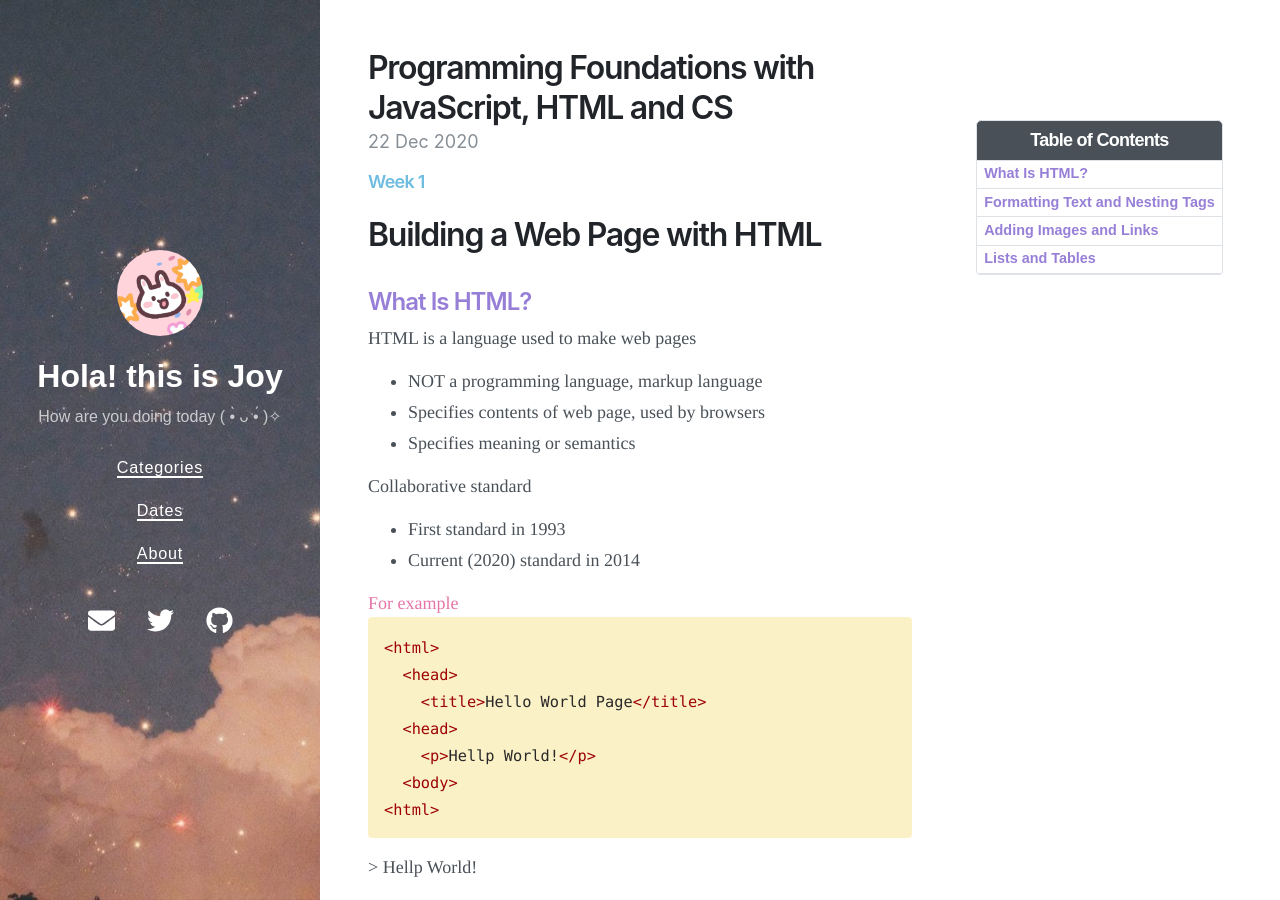
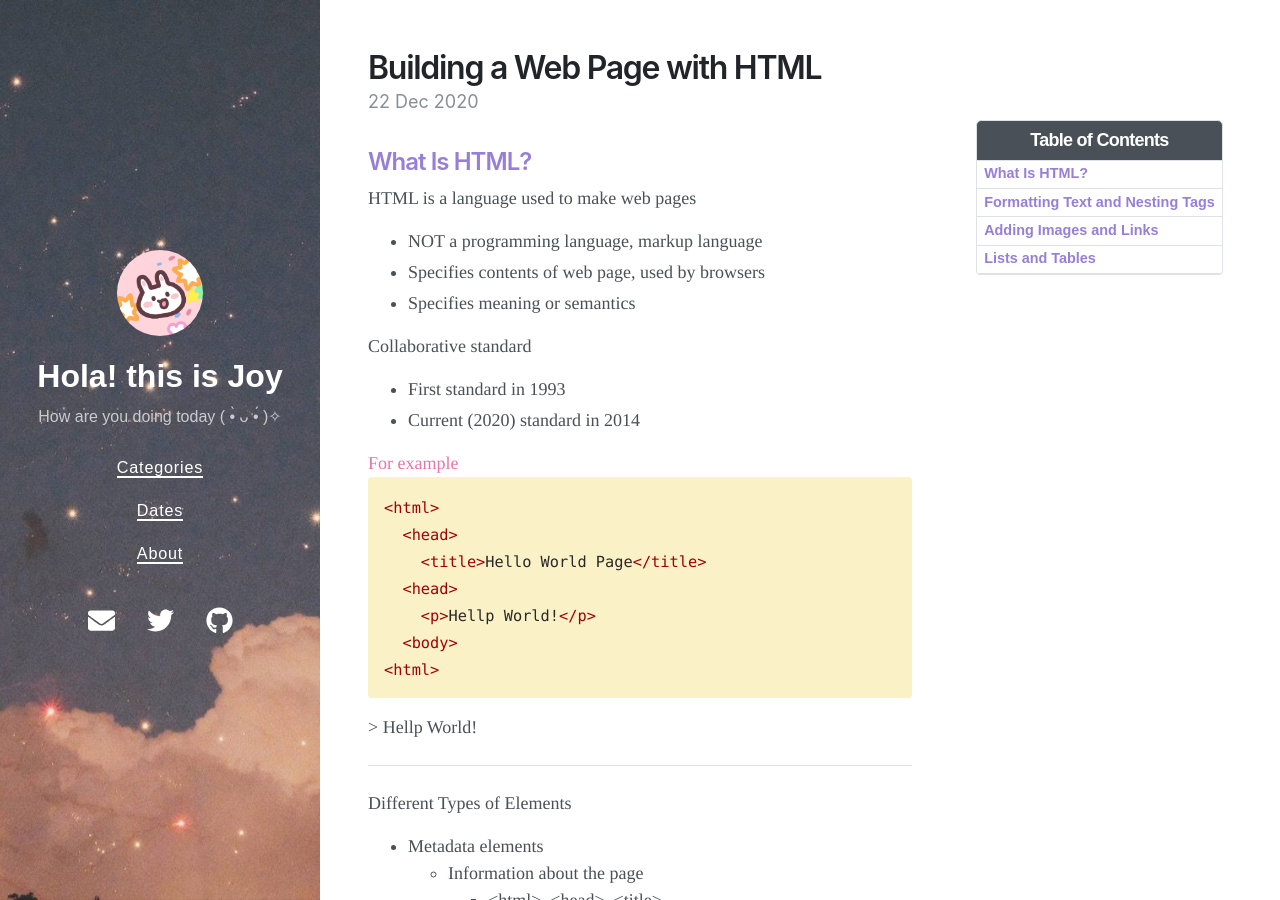
Before and after one commit to Joy3Luo/mathnotes, a Jekyll site: the page built from _posts/2020-12-22-JavahtmlDuke.md, in a window 1280 px wide and 900 px high. Built offline with Jekyll 4.4.1, drawn with Linux system fonts in a browser that asks for light colours; nearby versions of some CDN libraries.

Commit message:
Update 2020-12-22-JavahtmlDuke.md

```diff
--- a/_posts/2020-12-22-JavahtmlDuke.md
+++ b/_posts/2020-12-22-JavahtmlDuke.md
@@ -1,8 +1,8 @@
 ---
 layout: post
-title: Programming Foundations with JavaScript, HTML and CS
+title: Building a Web Page with HTML
 date: 2020-12-22 23:18 +0800
-tags: [Java, HTML]
+tags: [HTML]
 toc:  true
 math: true
 ---
@@ -16,10 +16,6 @@ math: true
 
     gtag('config', 'G-TG0XJZG53F');
   </script>
-
-#### <font color= 6FBCE1>Week 1</font>
-
-# Building a Web Page with HTML
 
 ## <font color= 977FD7>What Is HTML?</font>
 
```
